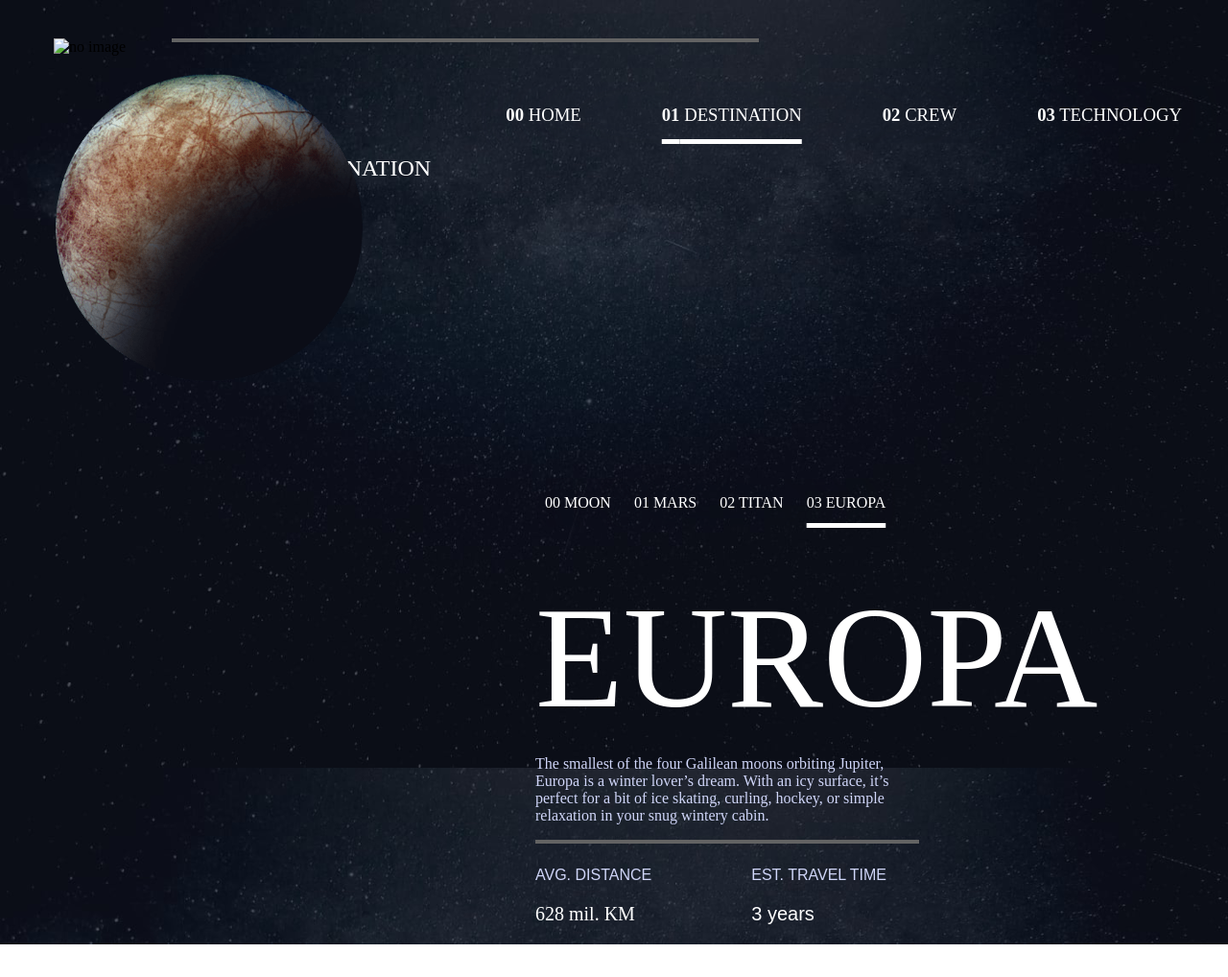
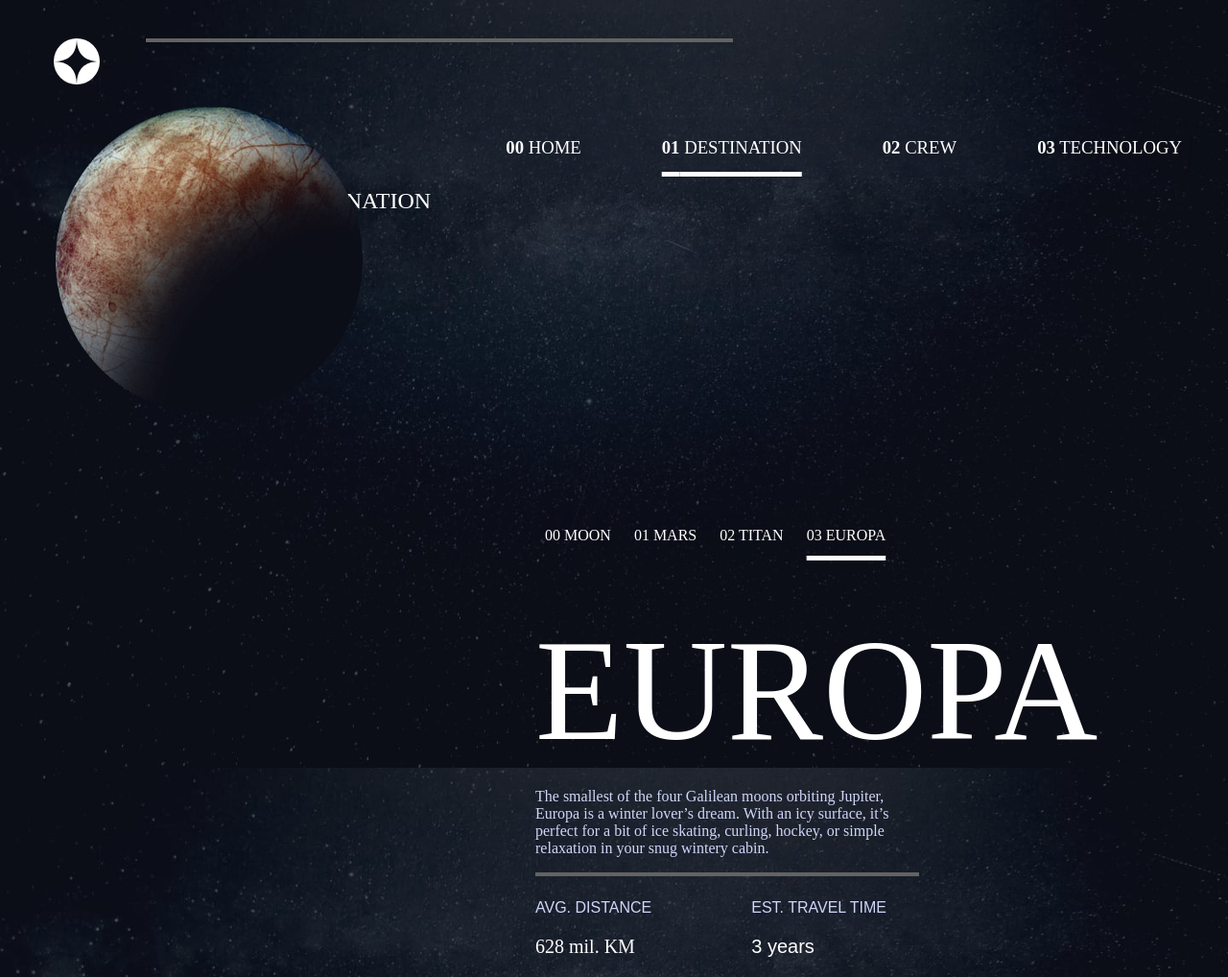
Before and after one commit to WaOLi/space-tourism-website, a plain HTML site: page 01/europa.html in a window 1280 px wide. Shown: the whole page at 96% size. Before the commit the page ends 984 px from the top, so only its background shows below. Drawn offline with Linux system fonts and the light colour scheme; a web font is replaced by a local one.

Commit message:
fixed icons for all pages

```diff
--- a/01/europa.html
+++ b/01/europa.html
@@ -19,7 +19,7 @@
 </head>
 <body>
  <div style="width:30em; display: inline-block">
-  <img style="margin:2em 3em; display: inline" src="../../space-tourism-website-main/usables/assets/shared/logo.svg" alt="no image">
+  <img style="margin:2em 3em; display: inline" src="../images/logo.svg" alt="no image">
   <hr id="hr1">
  </div>
  <div class="navigation">
```
Also changed, not shown: 01/mars.html (+1 -1 lines), 01/moon.html (+1 -1 lines), 01/titan.html (+1 -1 lines), 02/commander.html (+1 -1 lines), 02/flight-engineer.html (+1 -1 lines), 02/mission-specialist.html (+1 -1 lines), 02/pilot.html (+1 -1 lines), 03/launch-vehicle.html (+1 -1 lines), 03/space-capsule.html (+1 -1 lines), index.html (+1 -1 lines).
